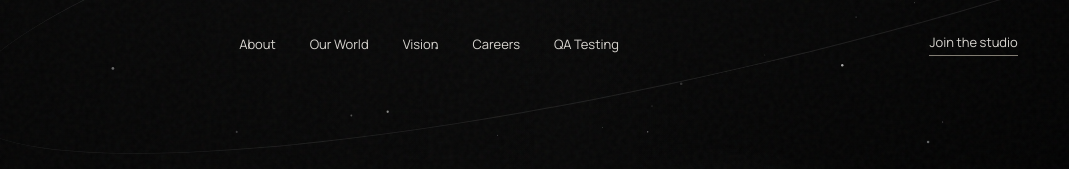
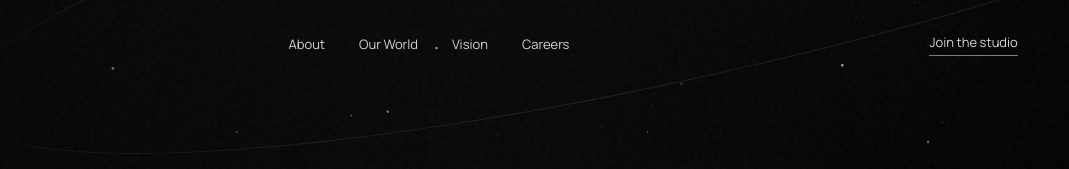
Before and after one commit to Aerinyu-Studios/aerinyu-web, a website: page index.html in a window 1280 px wide. Shown: the top 169 px of the page, 211-1280 px from the left. Drawn offline with Linux system fonts and the light colour scheme.

Commit message:
Update index.html

```diff
--- a/index.html
+++ b/index.html
@@ -40,7 +40,7 @@
       <a href="/#world">Our World</a>
       <a href="/#values">Vision</a>
       <a href="/careers">Careers</a>
-      <a href="/qa-testers">QA Testing</a>
+      <!-- <a href="/qa-testers">QA Testing</a> -->
     </nav>
 
     <a href="/careers" class="header-cta">
```
